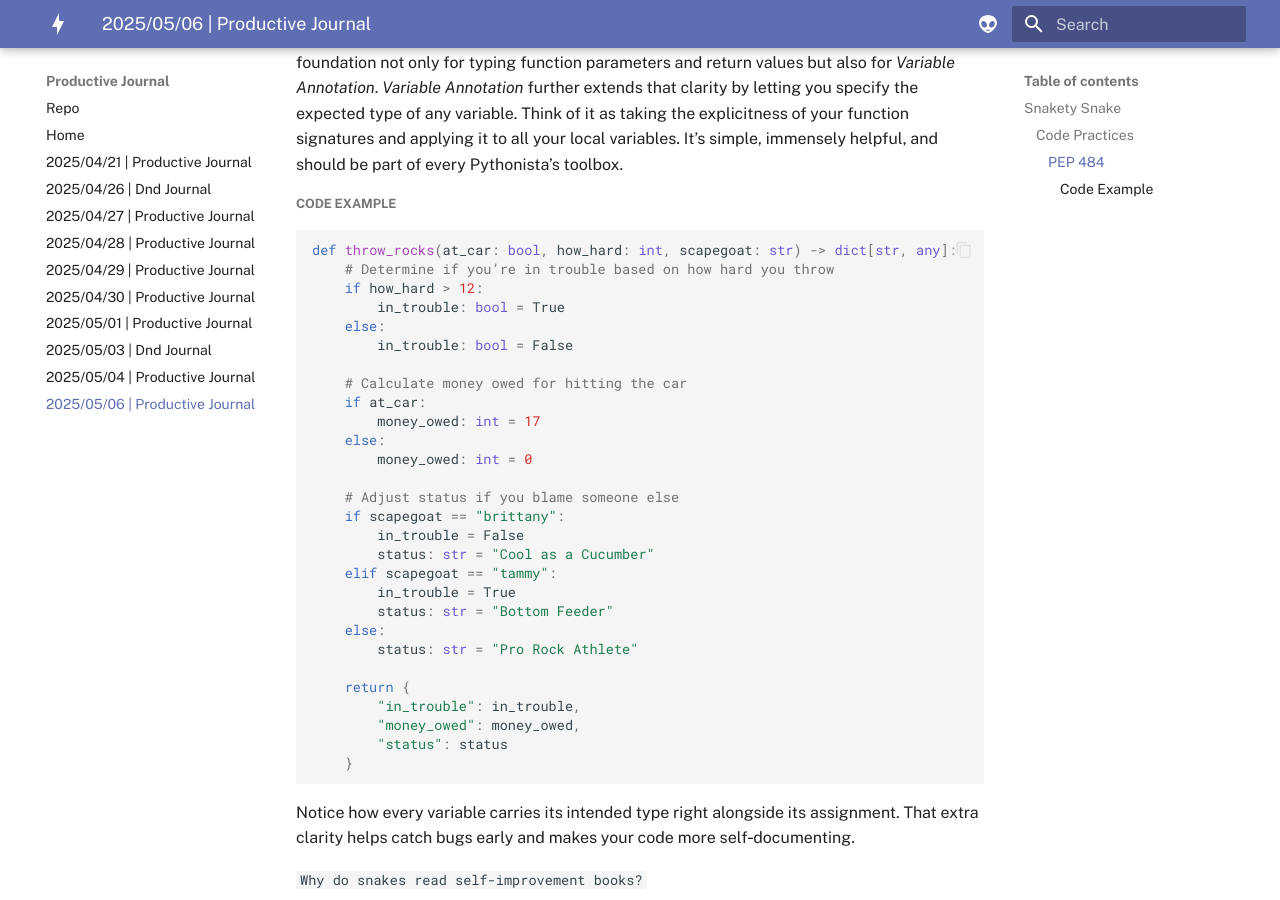
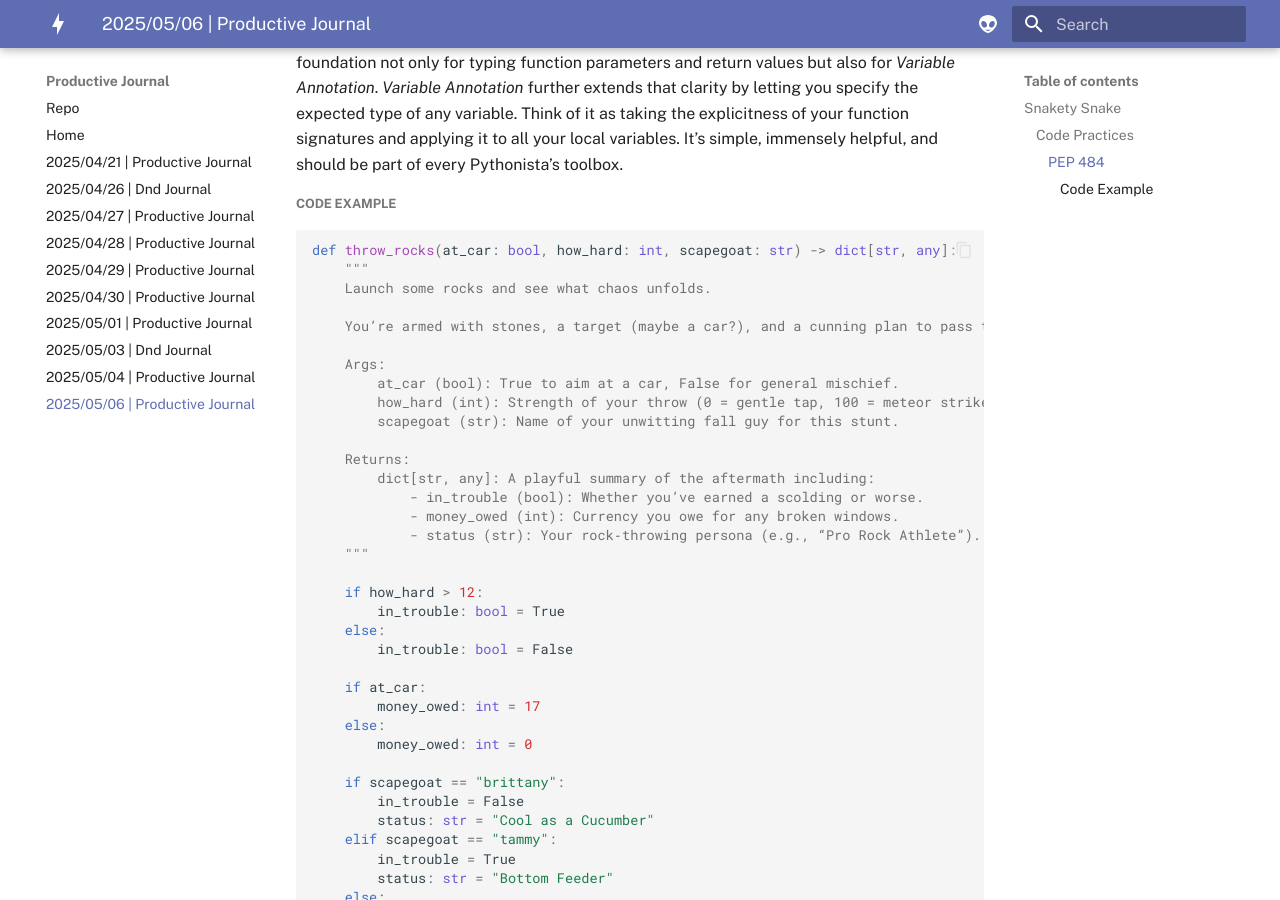
Before and after one commit to scondo-prof/productiveJournal, an MkDocs documentation site: the page built from docs/weeklyProductiveJournal/2025/5/06/dailyProgress.md, in a window 1280 px wide and 900 px high, scrolled down 371 px. Built offline with MkDocs 1.6.1 and Material for MkDocs 9.7.7, drawn with Linux system fonts in a browser that asks for light colours.

Commit message:
dev/added the monkaiOfTyping and some fun function docstrings

````diff
--- a/docs/weeklyProductiveJournal/2025/5/06/dailyProgress.md
+++ b/docs/weeklyProductiveJournal/2025/5/06/dailyProgress.md
@@ -13,19 +13,33 @@ One of my biggest gripes with PYYYYTHHHONNNN is how loose it can feel when you d
 ```python
 
 def throw_rocks(at_car: bool, how_hard: int, scapegoat: str) -> dict[str, any]:
-    # Determine if you’re in trouble based on how hard you throw
+    """
+    Launch some rocks and see what chaos unfolds.
+
+    You’re armed with stones, a target (maybe a car?), and a cunning plan to pass the blame.
+
+    Args:
+        at_car (bool): True to aim at a car, False for general mischief.
+        how_hard (int): Strength of your throw (0 = gentle tap, 100 = meteor strike).
+        scapegoat (str): Name of your unwitting fall guy for this stunt.
+
+    Returns:
+        dict[str, any]: A playful summary of the aftermath including:
+            - in_trouble (bool): Whether you’ve earned a scolding or worse.
+            - money_owed (int): Currency you owe for any broken windows.
+            - status (str): Your rock‑throwing persona (e.g., “Pro Rock Athlete”).
+    """
+
     if how_hard > 12:
         in_trouble: bool = True
     else:
         in_trouble: bool = False
 
-    # Calculate money owed for hitting the car
     if at_car:
         money_owed: int = 17
     else:
         money_owed: int = 0
 
-    # Adjust status if you blame someone else
     if scapegoat == "brittany":
         in_trouble = False
         status: str = "Cool as a Cucumber"
@@ -35,11 +49,8 @@ def throw_rocks(at_car: bool, how_hard: int, scapegoat: str) -> dict[str, any]:
     else:
         status: str = "Pro Rock Athlete"
 
-    return {
-        "in_trouble": in_trouble,
-        "money_owed": money_owed,
-        "status": status
-    }
+    return {"in_trouble": in_trouble, "money_owed": money_owed, "status": status}
+
 ```
 
 Notice how every variable carries its intended type right alongside its assignment. That extra clarity helps catch bugs early and makes your code more self‑documenting.
@@ -47,3 +58,7 @@ Notice how every variable carries its intended type right alongside its assignme
 `Why do snakes read self-improvement books?`
 
 `They’re trying to shed their old skin.`
+
+---
+
+![Monkai Of Typing](./assets/monkaiOfTyping.png)
````
Also changed, not shown: docs/weeklyProductiveJournal/2025/5/06/assets/monkaiOfTyping.png (added), docs/weeklyProductiveJournal/2025/5/06/assets/serviceQuotaRequest.png (deleted), 1 other file.
